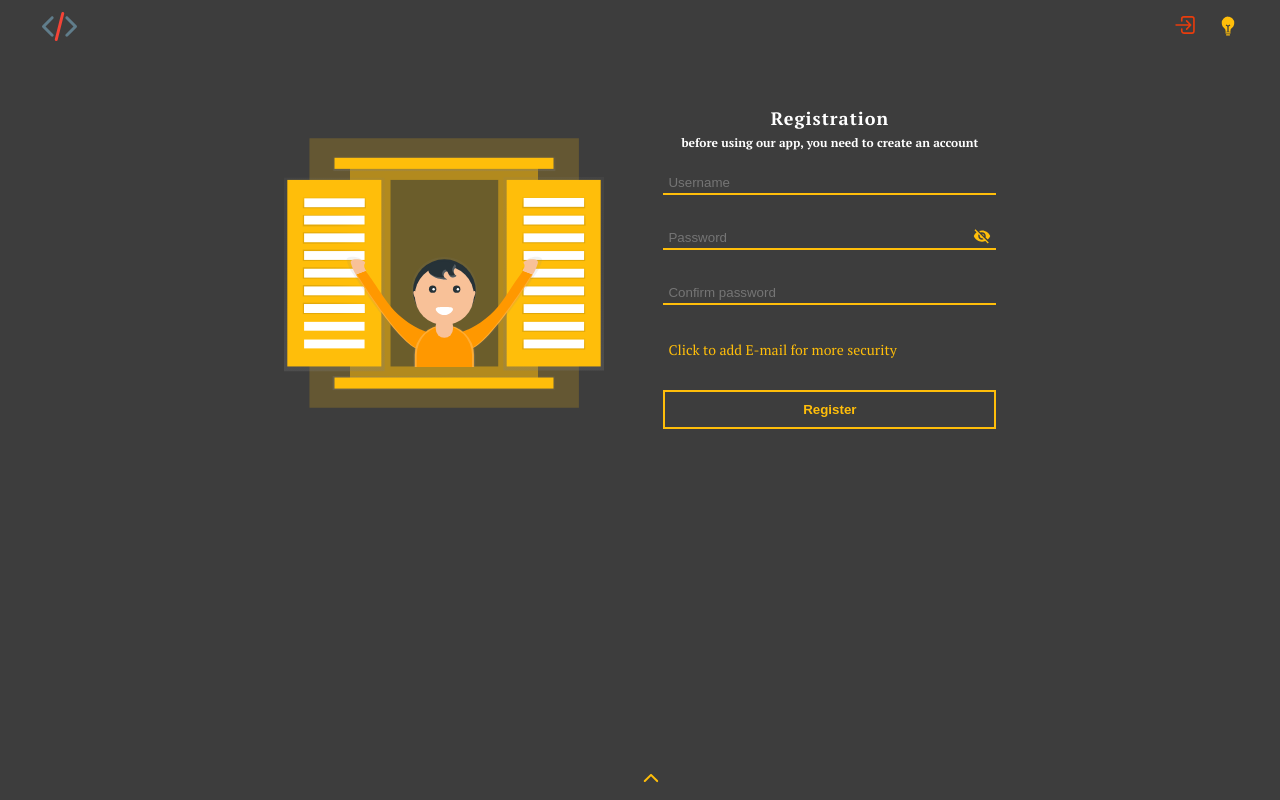
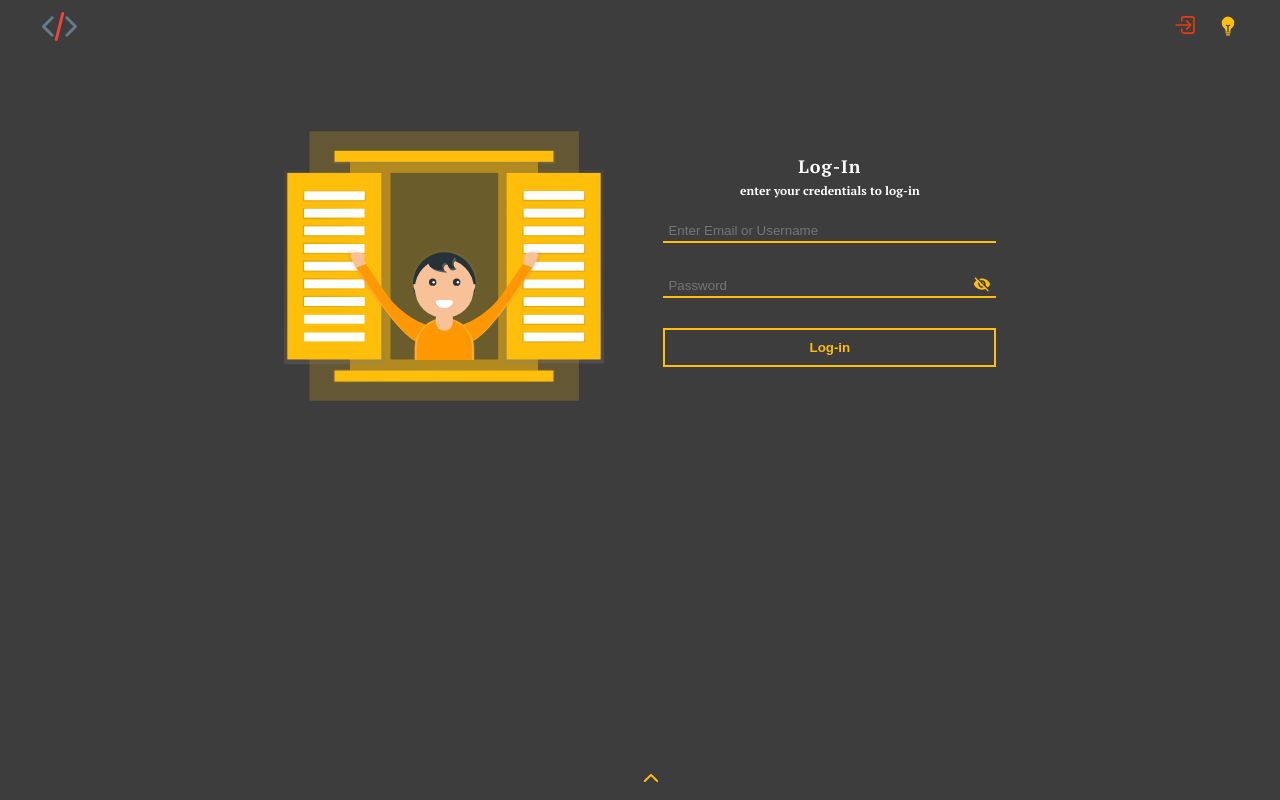
Before and after one commit to dhristoskov/meeting-events, a Next.js app: page /auth/register in a window 1280 px wide. Built offline with nearby package versions, Linux system fonts and the light colour scheme.

Commit message:
meets-event add login

```diff
--- /dev/null
+++ b/components/auth-component/EmailField.tsx
@@ -0,0 +1,40 @@
+import { ChangeEvent, useState } from 'react';
+import { motion } from 'framer-motion';
+import { Errors } from 'interfaces/errors';
+
+import styles from '@/styles/auth.module.scss';
+
+interface Props {
+    value: string;
+    onHandleChange: (e: ChangeEvent<HTMLInputElement>) => void;
+    errors: Errors;
+}
+
+const EmailField: React.FC<Props> = ({ value, onHandleChange, errors}) => {
+
+    const [ addEmail, onEmailAdd ] = useState(false);
+
+    return (
+        <div className={styles.field}>
+        {
+            !addEmail &&
+            <p onClick={() => onEmailAdd(true)} className={styles.email}>
+                Click to add E-mail for more security
+            </p>
+        }
+        {
+            addEmail &&
+            <motion.div
+                initial={{ opacity: 0 }}
+                animate={{ opacity: 1 }}
+                transition={{ duration: .7 }}>
+                <input type="text" name='email' placeholder='E-mail'
+                value={value} onChange={onHandleChange} />
+                {errors && <p className={styles.errors}>{errors}</p>}
+            </motion.div>
+        }
+    </div>
+    )
+}
+
+export default EmailField;
--- /dev/null
+++ b/components/auth-component/LoginComponent.tsx
@@ -0,0 +1,49 @@
+import React, { useState, ChangeEvent, FormEvent } from 'react';
+
+import PasswordField from '@/components/auth-component/PasswordField';
+import SubmitButton from '@/components/auth-component/SubmitButton';
+import { LoginUser } from 'interfaces/loginUser';
+
+import styles from '@/styles/auth.module.scss';
+
+const LoginComponent = () => {
+
+    const [ loginUser, setLoginUser ] = useState<LoginUser>({
+        nameOrEmail: '',
+        password: '',
+     });
+
+    const { nameOrEmail, password} = loginUser;
+
+    const onHandleChange = (e: ChangeEvent<HTMLInputElement>): void => {
+        const { name, value } = e.target;
+        setLoginUser({...loginUser, [name]: value})
+    };
+
+    const onHandleSubmit = (e: FormEvent<HTMLFormElement>): void => {
+        e.preventDefault();
+        console.log(loginUser);
+        setLoginUser({
+            nameOrEmail: '',
+            password: '',
+        });
+    };
+
+    return (
+        <div className={ styles.container }>
+            <h3>Log-In</h3>
+            <p className={styles.subtext}>enter your credentials to log-in</p>
+            <form className={styles.form} onSubmit={onHandleSubmit}>
+                <div className={styles.field}>
+                    <input type='text' name='nameOrEmail' placeholder='Enter Email or Username'
+                    value={nameOrEmail} onChange={onHandleChange} />
+                </div>
+                <PasswordField onHandleChange={onHandleChange} value={password} />
+                <SubmitButton name={'Log-in'} />
+            </form>
+        </div>
+    )
+
+}
+
+export default LoginComponent;
--- a/components/auth-component/PasswordField.tsx
+++ b/components/auth-component/PasswordField.tsx
@@ -1,12 +1,13 @@
 import { useState, ChangeEvent } from 'react';
 import { MdVisibility, MdVisibilityOff } from 'react-icons/md';
+import { Errors } from 'interfaces/errors';
 
 import styles from '@/styles/auth.module.scss';
 
 interface Props {
     value: string;
     onHandleChange: (e: ChangeEvent<HTMLInputElement>) => void;
-    errors: any
+    errors?: Errors;
 }
 
 const PasswordField: React.FC<Props> = ({ value, onHandleChange, errors}) => {
--- a/components/auth-component/RegisterComponent.tsx
+++ b/components/auth-component/RegisterComponent.tsx
@@ -1,8 +1,9 @@
 import React, { useState, ChangeEvent, FormEvent } from 'react';
-import { motion } from 'framer-motion';
 
 import { ValidateInput } from '@/components/utils/formValidator';
 import PasswordField from '@/components/auth-component/PasswordField';
+import SubmitButton from '@/components/auth-component/SubmitButton';
+import EmailField from '@/components/auth-component/EmailField';
 import { RegistrationUser } from 'interfaces/registrationUser';
 
 import styles from '@/styles/auth.module.scss';
@@ -13,7 +14,6 @@ interface Props {
 
 const RegisterComponent: React.FC<Props> = ({ onRegisterHandler }) => {
 
-    const [ addEmail, onEmailAdd ] = useState(false);
     const [ errors, setErrors ] = useState<any>([]);
     const [ registerUser, setRegisterUser ] = useState<RegistrationUser>({
         username: '',
@@ -25,7 +25,6 @@ const RegisterComponent: React.FC<Props> = ({ onRegisterHandler }) => {
     const { username, email, password, password2 } = registerUser;
 
     const onHandleChange = (e: ChangeEvent<HTMLInputElement>): void => {
-        e.preventDefault();
         const { name, value } = e.target;
         let error = ValidateInput(name, value);
         setErrors(error)
@@ -34,6 +33,9 @@ const RegisterComponent: React.FC<Props> = ({ onRegisterHandler }) => {
 
     const onHandleSubmit = (e: FormEvent<HTMLFormElement>): void => {
         e.preventDefault();
+        if(password !== password2){
+            setErrors({ confirm:'Password and confirm password does not match' })
+        }else {
             onRegisterHandler(registerUser);
             setRegisterUser({
                 username: '',
@@ -41,6 +43,7 @@ const RegisterComponent: React.FC<Props> = ({ onRegisterHandler }) => {
                 password: '',
                 password2: ''
             });
+        }
     };
 
     return (
@@ -59,28 +62,8 @@ const RegisterComponent: React.FC<Props> = ({ onRegisterHandler }) => {
                     value={password2} onChange={onHandleChange}/>
                     {errors.password2 && <p className={styles.errors}>{errors.password2}</p>}
                 </div>
-                <div className={styles.field}>
-                    {
-                        !addEmail && <p onClick={() => onEmailAdd(true)}
-                        className={styles.email}>
-                            Click to add E-mail for more security
-                        </p>
-                    }
-                    {
-                        addEmail &&
-                        <motion.div
-                            initial={{ opacity: 0 }}
-                            animate={{ opacity: 1 }}
-                            transition={{ duration: .7 }}>
-                            <input type="text" name='email' placeholder='E-mail'
-                            value={email} onChange={onHandleChange} />
-                            {errors.email && <p className={styles.errors}>{errors.email}</p>}
-                        </motion.div>
-                    }
-                </div>
-                <div className={styles.field}>
-                    <input type="submit" value='Register'/>
-                </div>
+                <EmailField onHandleChange={onHandleChange} value={email} errors={errors.email}/>
+                <SubmitButton name={'Registration'} errors={errors}/>
             </form>
         </div>
     )
--- a/components/auth-component/SubmitButton.tsx
+++ b/components/auth-component/SubmitButton.tsx
@@ -1,13 +1,23 @@
+import { Errors } from 'interfaces/errors';
+
 import styles from '@/styles/auth.module.scss';
 
 interface Props {
     name: string;
+    errors?: Errors;
 }
 
-const SubmitButton: React.FC<Props> = ({ name }) => {
+const SubmitButton: React.FC<Props> = ({ name, errors }) => {
+
+    let error: any;
+    if(errors) {
+        error = errors.confirm
+    }
+
     return (
-        <div className={styles.field}>
-            <input type="submit" value={name}/>
+        <div className={ styles.field }>
+            {error && <p className={styles.errors}>{error}</p>}
+            <input type="submit" value={name} />
         </div>
     )
 }
--- a/interfaces/errors.ts
+++ b/interfaces/errors.ts
@@ -3,4 +3,5 @@ export interface Errors {
     email: string;
     password: string;
     password2: string;
+    confirm?: string;
 };
--- /dev/null
+++ b/interfaces/loginUser.ts
@@ -0,0 +1,4 @@
+export interface LoginUser {
+    nameOrEmail: string
+    password: string;
+}
--- a/interfaces/user.ts
+++ b/interfaces/user.ts
@@ -4,4 +4,5 @@ export interface UserInterface extends mongoose.Document{
     username: string
     email: string;
     password: string;
+    created: Date;
 }
--- a/models/user.ts
+++ b/models/user.ts
@@ -18,6 +18,11 @@ const userSchema = new mongoose.Schema({
         type: String,
         required: true,
         minlength: 7
+    },
+    created: {
+        type: Date,
+        required: true,
+        default: Date.now()
     }
 });
 
--- a/pages/auth/register/index.tsx
+++ b/pages/auth/register/index.tsx
@@ -1,7 +1,8 @@
 import Image from 'next/image';
 import axios from 'axios';
 
-import RegisterComponent from '@/components/auth-component/RegisterComponent';
+// import RegisterComponent from '@/components/auth-component/RegisterComponent';
+import LoginComponent from '@/components/auth-component/LoginComponent';
 import { RegistrationUser } from 'interfaces/registrationUser';
 
 import styles from '@/styles/auth.module.scss';
@@ -21,7 +22,8 @@ const Register = () => {
     return(
         <div className={styles.register}>
             <Image src='/icons/register.svg' alt={'register'} width={320} height={320}/>
-            <RegisterComponent onRegisterHandler={onRegisterHandler}/>
+            {/* <RegisterComponent onRegisterHandler={onRegisterHandler}/> */}
+            <LoginComponent />
         </div>
 
     )
```
Also changed, not shown: styles/auth.module.scss (line endings or trailing spaces). Lines whose indentation alone changed are shown as unchanged.
